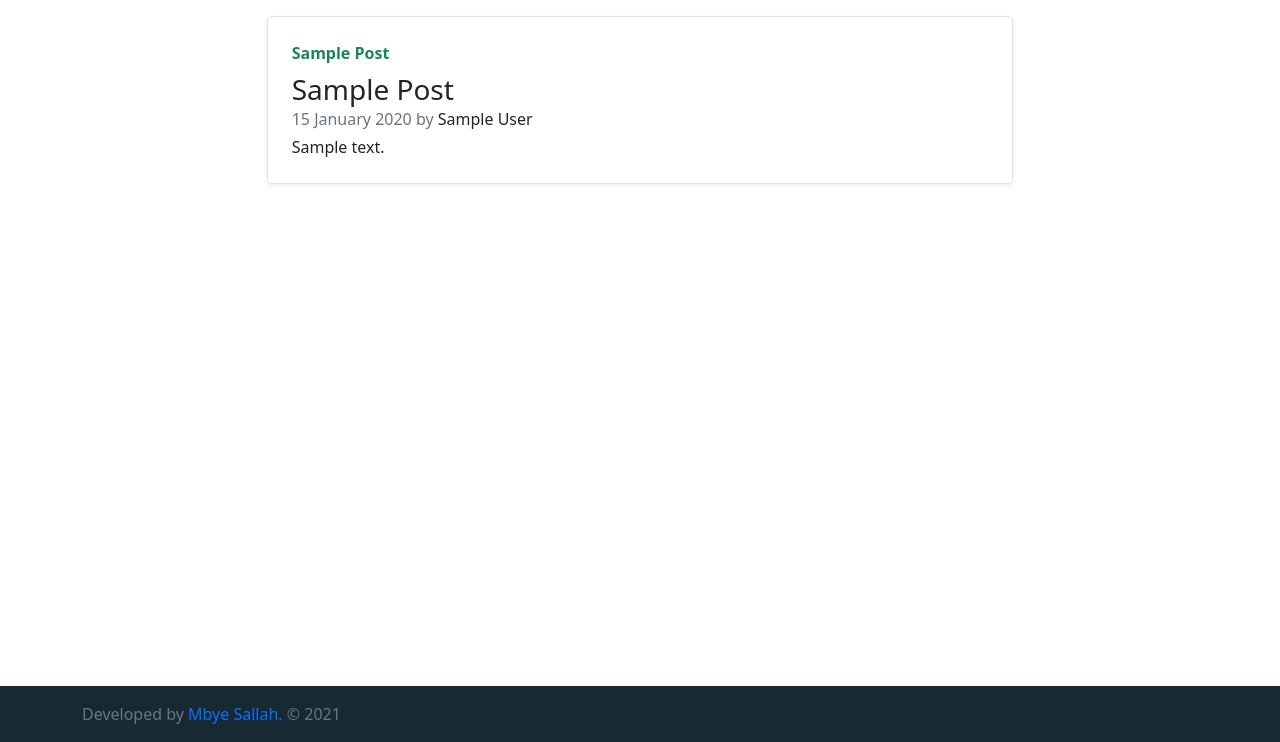
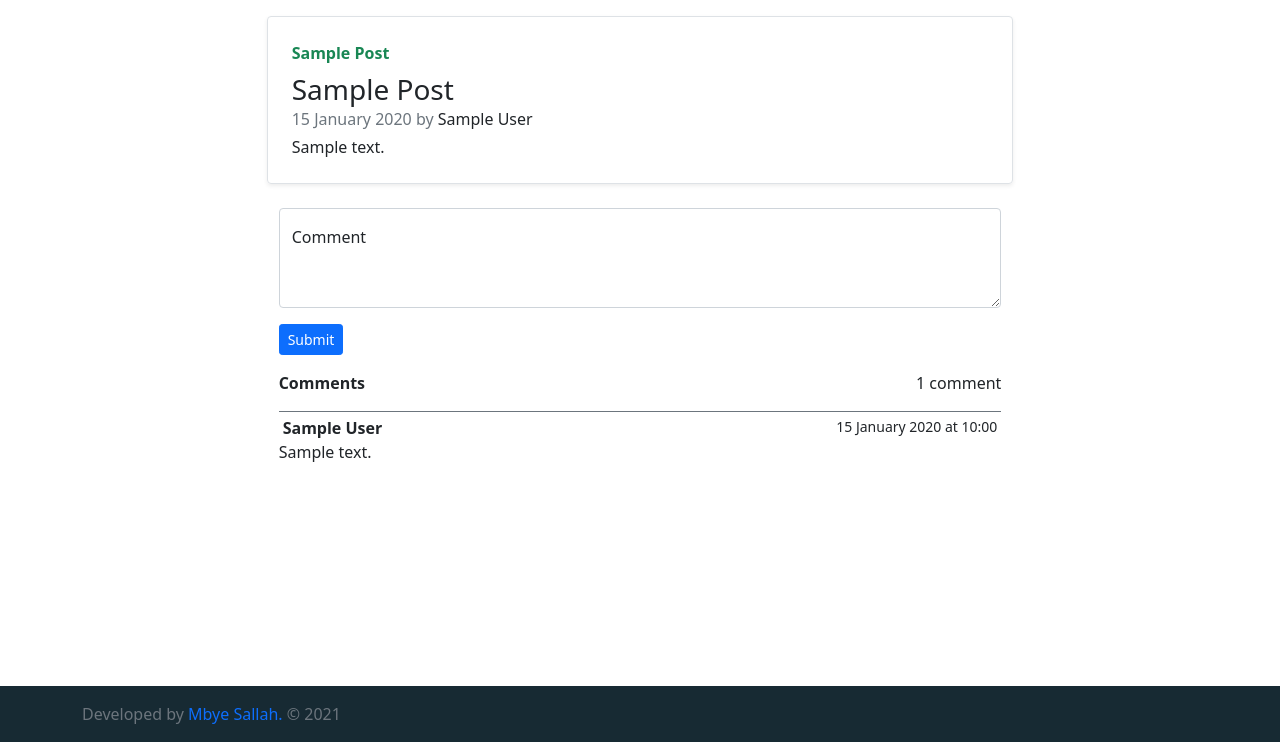
Before and after one commit to Mbye20/student_corner, a Flask app: page /read_more/1 in a window 1280 px wide. Shown: the part 58-800 px from the top of the page. Run offline with Flask 2, Linux system fonts and the light colour scheme; a user stored in the database is signed in; tables that the repository leaves empty hold one stand-in row (values such as "Sample post"); some libraries are stand-ins or nearby versions.

Commit message:
comments section added

```diff
--- a/stud_corner/static/style.css
+++ b/stud_corner/static/style.css
@@ -23,3 +23,11 @@
 .card-bg{
   background-color: #f5f8fa;
 }
+
+#CommentsTextarea{
+  height: 100px;
+}
+
+.comment-header{
+  background-color: #232247;
+}
--- a/stud_corner/templates/app_macros.html
+++ b/stud_corner/templates/app_macros.html
@@ -1,15 +1,16 @@
 
-{% macro render_pagination(pagination, endpoint, name="Post page navigation") -%}
+<!--Pagination macros-->
+{% macro render_pagination(pagination, endpoint, id="", name="Post page navigation") -%}
 
   <nav aria-label="{{ name }}">
     <ul class="pagination justify-content-center mt-5">
       <li class="page-item {% if not pagination.has_prev %} disabled {% endif %} ">
-          <a class="page-link" href="{{ url_for(endpoint, page=pagination.prev_num) }}">Previous</a>
+          <a class="page-link" href="{{ url_for(endpoint, id=id, page=pagination.prev_num) }}">Previous</a>
       </li>
       {%- for page in pagination.iter_pages(left_edge=1, left_current=1, right_current=2, right_edge=1) %}
           {% if page %}
                 {% if page != pagination.page %}
-                      <li class="page-item"><a class="page-link" href="{{ url_for(endpoint, page=page) }}"> {{ page }} </a></li>
+                      <li class="page-item"><a class="page-link" href="{{ url_for(endpoint, id=id, page=page) }}"> {{ page }} </a></li>
                 {% else %}
                     <li class="page-item active" aria-current="page">
                         <span class="page-link"> {{ page }} </span>
@@ -20,25 +21,29 @@
           {% endif %}
       {%- endfor %}
               <li class="page-item {% if not pagination.has_next %} disabled {% endif %} ">
-                  <a class="page-link" href="{{ url_for(endpoint, page=pagination.next_num) }}">Next</a>
+                  <a class="page-link" href="{{ url_for(endpoint, id=id, page=pagination.next_num) }}">Next</a>
               </li>
           </ul>
   </nav>
 
 {%- endmacro %}
 
+
+<!--Input macros-->
 {% macro input(name, type="text", label = "", value = "") -%}
     <input type="{{ type }}" name="{{ name }}" value="{{ value }}" class="form-control" placeholder="name@example.com" autocomplete="off" autofocus required>
     <label for="floatingInput">{{ label }}</label>
 
 {%- endmacro %}
 
-{% macro button(label = "Submit") -%}
-    <button class="w-30 btn btn-lg btn-primary" type="submit">{{ label }}</button>
+<!--Buttons macros-->
+{% macro button(class="w-30 btn btn-lg btn-primary", label = "Submit") -%}
+    <button class="{{ class }}" type="submit">{{ label }}</button>
 {%- endmacro %}
 
 
-{% macro textarea(name, value="", label = "") -%}
-    <textarea name="{{ name }}" class="form-control" id="floatingTextarea2"  placeholder="This is my post...">{{ value }}</textarea>
+<!--Textarea macros-->
+{% macro textarea(name, id="", value="", label = "") -%}
+    <textarea name="{{ name }}" id="{{ id }}" class="form-control" placeholder="This is my post..." required>{{ value }}</textarea>
     <label for="floatingTextarea2">{{ label }}</label>
 {%- endmacro %}
--- a/stud_corner/templates/post.html
+++ b/stud_corner/templates/post.html
@@ -18,7 +18,7 @@
 
         </div>
         <div class="form-floating mb-3">
-            {{ textarea("content", value=  "Write Your Post Here...", label = "Write Post") }}
+            {{ textarea("content", id="floatingTextarea2", label = "Write your post here...") }}
         </div>
         <div class="d-flex justify-content-center mb-3">
             {{ button() }}
--- a/stud_corner/templates/profile.html
+++ b/stud_corner/templates/profile.html
@@ -22,7 +22,7 @@
                 {% if bio %}
                     {{ textarea("bio", value = bio , label = "Add Bio") }}
                 {% else %}
-                    {{ textarea("bio", value = "This is my bio..." , label = "Add Bio") }}
+                    {{ textarea("bio", id="floatingTextarea2", value = "This is my bio..." , label = "Add Bio") }}
                 {% endif %}
 
             </div>
--- a/stud_corner/templates/read_more.html
+++ b/stud_corner/templates/read_more.html
@@ -1,4 +1,7 @@
+{% from "app_macros.html" import render_pagination, input, button, textarea with context %}
+
 {% extends "layout.html" %}
+
 {% block meta %}
       <meta name="author" content= "{{ '%s %s' %(post.author.firstname, post.author.lastname) }}">
       <meta name="description" content="{{ post.title }}">
@@ -7,7 +10,7 @@
 {% block title %} {{ post.title }} {% endblock %}
 
 {% block content %}
-    <div class="container col-md-7 mt-3">
+    <div class="container col-md-7 my-3">
         <div class="row justify-content-center">
             <div class="row g-0 border rounded overflow-hidden mb-4 shadow-sm h-md-250 position-relative">
                 <div class="col p-4 d-flex flex-column position-static">
@@ -23,5 +26,40 @@
                 </div>
             </div>
         </div>
+        {% if current_user.is_authenticated %}
+        <form method="POST">
+          <div class="form-floating mb-3">
+            {{ textarea("content", id="CommentsTextarea", label = "Comment") }}
           </div>
+          <div class="d-flex mb-3">
+            {{ button(class="w-30 btn btn-sm btn-primary") }}
+          </div>
+        </form>
+        {% else %}
+          <div class="alert alert-secondary p-1" role="alert">
+            To comment on this post please sign in.
+          </div>
+        {% endif %}
+
+      {% if comments.total > 0 %}
+          <div class="d-flex w-100 justify-content-between border-bottom border-secondary mb-1">
+            <strong>Comments</strong>
+            <p>{{comments.total}} {% if comments.total > 1 %}comments{% else %}comment{% endif %}</p>
+          </div>
+          <ul class="list-group list-group-flush">
+              {% for comment in comments.items %}
+              <div class="mb-2">
+                <div class="d-flex w-100 justify-content-between px-1">
+                  <strong>{{ comment.commentor.firstname }} {{ comment.commentor.lastname }}</strong>
+                  <small>{{ comment.date_commented.strftime("%d %B %Y") }} at {{ comment.date_commented.strftime("%H:%M") }}</small>
+                </div>
+                <p class="mb-1">{{ comment.content }}</p>
+              </div>
+                {% endfor %}
+          </ul>
+        {% endif %}
+    </div>
+  {% if comments.total > 10 %}
+    {{render_pagination(comments, "views.read_more", id=post.id, name = "pagination for comments" )}}
+  {% endif %}
 {% endblock %}
--- a/stud_corner/templates/update_post.html
+++ b/stud_corner/templates/update_post.html
@@ -16,7 +16,7 @@
 
         </div>
         <div class="form-floating mb-3">
-            {{ textarea("content", value= to_update_post.content, label = "Update Post") }}
+            {{ textarea("content", id="floatingTextarea2", value= to_update_post.content, label = "Update Post") }}
 
         </div>
         <div class="d-flex justify-content-center mb-3">
--- a/stud_corner/views.py
+++ b/stud_corner/views.py
@@ -1,12 +1,10 @@
-from re import search
 from flask import abort
 from flask import Blueprint, request, render_template, url_for, flash, redirect
 from flask_login import current_user
 from flask_login.utils import login_required
 from sqlalchemy import or_
-from sqlalchemy.orm import query
 from . import db
-from .models import Posts, User
+from .models import Comments, Posts, User
 
 
 views = Blueprint('views', __name__)
@@ -141,10 +139,26 @@ def author(id):
         .paginate(page = page, per_page = 5))
     return render_template("/author.html", author = author, author_posts = author_posts)
 
-@views.route('/read_more/<int:id>')
+@views.route('/read_more/<int:id>', methods = ['GET', 'POST'])
 def read_more(id):
     post = Posts.query.get_or_404(id)
-    return render_template("/read_more.html", post = post)
+    page = request.args.get("page", 1, int)
+
+    if request.method == "POST":
+        content = request.form.get("content")
+        comment = Comments(content=content, commentor=current_user, post = post)
+        db.session.add(comment)
+        db.session.commit()
+        flash("You commented successfully.", "success")
+        return redirect(url_for("views.read_more", id = post.id ))
+
+    comments = (Comments.query.filter_by(post_id = post.id)
+    .order_by(Comments.date_commented.desc())
+    .paginate(page = page, per_page = 10))
+
+    return render_template("/read_more.html", post = post, comments=comments)
+
+
 
 @views.route('/update_post/<int:id>', methods = ['GET', 'POST'])
 @login_required
```
Also changed, not shown: stud_corner/models.py (+16 -1 lines), stud_corner/templates/author.html (+9 -29 lines), stud_corner/studentcorner.sqlite3. Lines whose indentation alone changed are shown as unchanged.
